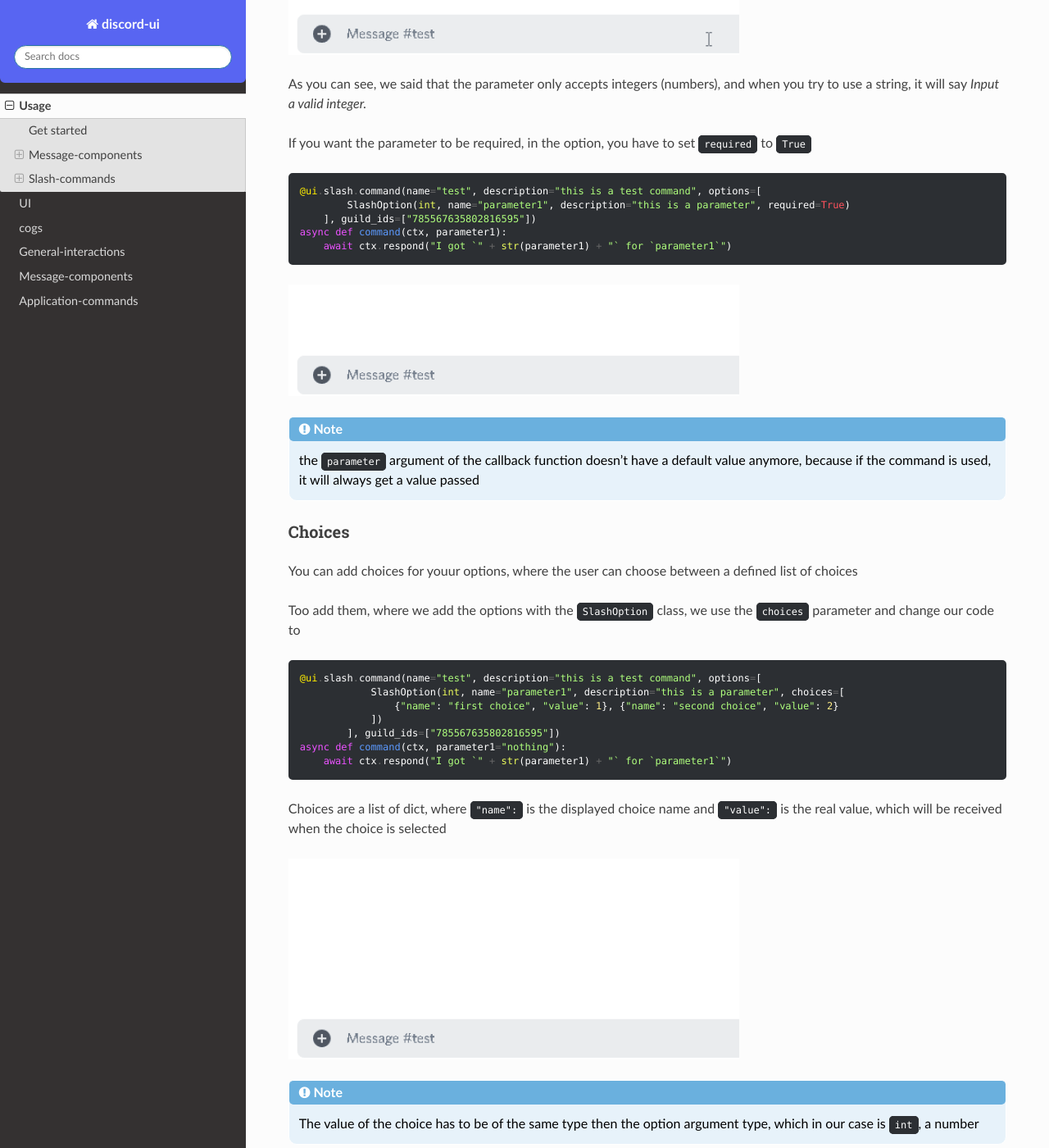
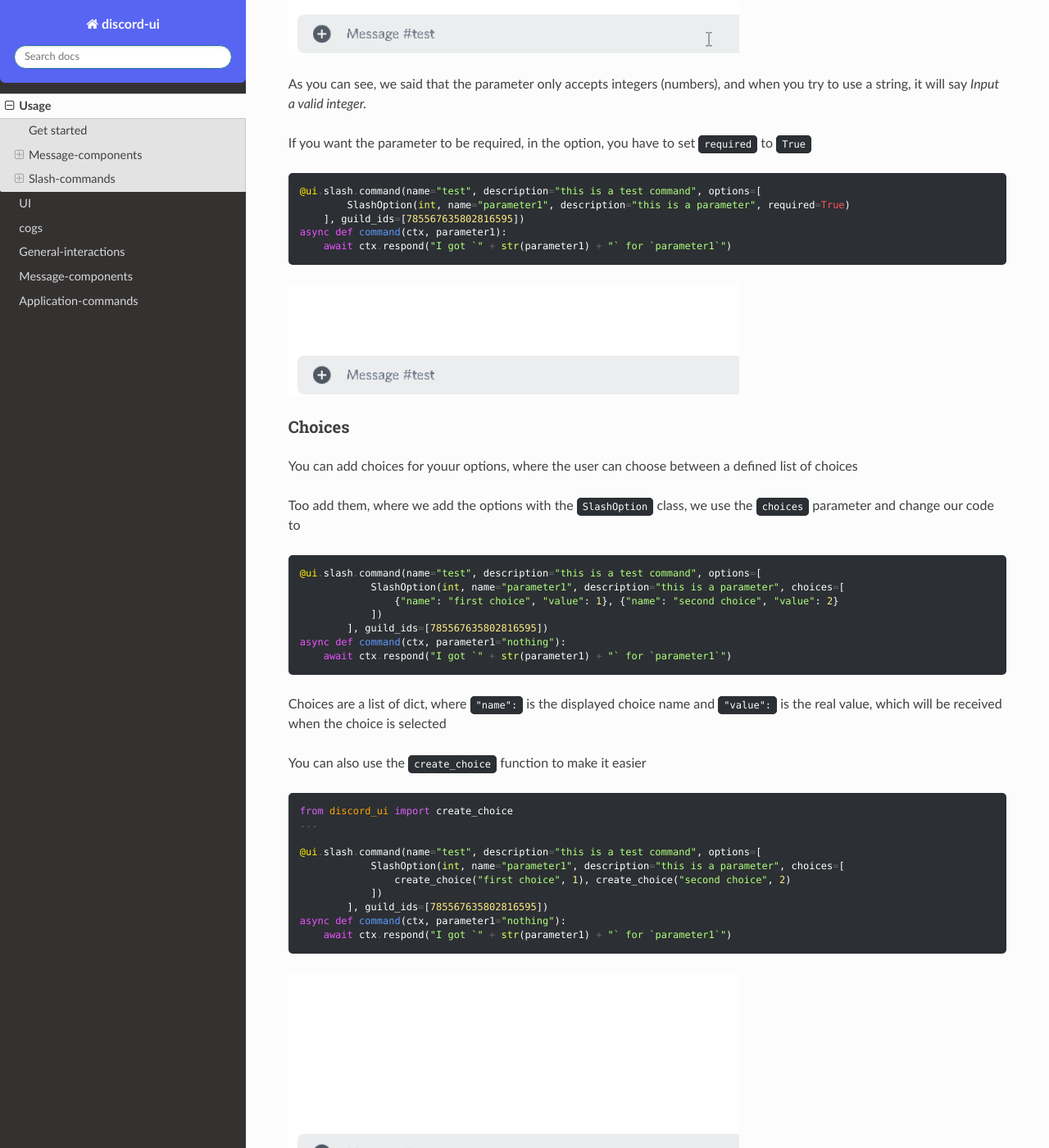
Before and after one commit to discord-py-ui/discord-ui, a Sphinx documentation site: the page built from docs/source/usage.rst, in a window 1280 px wide and 1400 px high, scrolled down 7524 px. Shown: the whole window at 82% size. Built offline with Sphinx 7.4.7 and the Read the Docs theme 2.0.0, drawn with Linux system fonts in a browser that asks for light colours; the version number could not be read and is left out; some of the changed text lies outside the part shown.

Commit message:
updated docs

```diff
--- a/docs/source/usage.rst
+++ b/docs/source/usage.rst
@@ -307,7 +307,7 @@ It acceps a list of :class:`~SlashOption`
 
     @ui.slash.command(name="test", description="this is a test command", options=[
             SlashOption(int, name="parameter1", description="this is a parameter")
-        ], guild_ids=["785567635802816595"])
+        ], guild_ids=[785567635802816595])
     async def command(ctx, parameter1="nothing"):
         await ctx.respond("I got `" + str(parameter1) + "` for `parameter1`")
 
@@ -344,17 +344,13 @@ If you want the parameter to be required, in the option, you have to set ``requi
 
     @ui.slash.command(name="test", description="this is a test command", options=[
             SlashOption(int, name="parameter1", description="this is a parameter", required=True)
-        ], guild_ids=["785567635802816595"])
+        ], guild_ids=[785567635802816595])
     async def command(ctx, parameter1):
         await ctx.respond("I got `" + str(parameter1) + "` for `parameter1`")
 
 .. image:: images/slash/test_param_options_required.gif
     :width: 550
 
-.. note::
-
-    the ``parameter`` argument of the callback function doesn't have a default value anymore,
-    because if the command is used, it will always get a value passed
 
 Choices
 ~~~~~~~~~~
@@ -370,12 +366,27 @@ Too add them, where we add the options with the :class:`~SlashOption` class, we
                 SlashOption(int, name="parameter1", description="this is a parameter", choices=[
                     {"name": "first choice", "value": 1}, {"name": "second choice", "value": 2}
                 ])
-            ], guild_ids=["785567635802816595"])
+            ], guild_ids=[785567635802816595])
     async def command(ctx, parameter1="nothing"):
         await ctx.respond("I got `" + str(parameter1) + "` for `parameter1`")
 
 Choices are a list of dict, where ``"name":`` is the displayed choice name and ``"value":`` is the real value,
 which will be received when the choice is selected
+
+You can also use the ``create_choice`` function to make it easier
+
+.. code-block::
+
+    from discord_ui import create_choice
+    ...
+
+    @ui.slash.command(name="test", description="this is a test command", options=[
+                SlashOption(int, name="parameter1", description="this is a parameter", choices=[
+                    create_choice("first choice", 1), create_choice("second choice", 2)
+                ])
+            ], guild_ids=[785567635802816595])
+    async def command(ctx, parameter1="nothing"):
+        await ctx.respond("I got `" + str(parameter1) + "` for `parameter1`")
 
 .. image:: images/slash/test_param_choices.gif
     :width: 550
@@ -402,7 +413,7 @@ If the default permission to ``False``, no one can use the command, if it's ``Tr
 
     @ui.slash.command(name="test", description="this is a test command", options=[
             SlashOption(int, name="parameter1", description="this is a parameter")
-        ], guild_ids=["785567635802816595"], default_permission=False)
+        ], guild_ids=[785567635802816595], default_permission=False)
     async def command(ctx, parameter1="nothing"):
         ...
 
@@ -444,6 +455,9 @@ Forbidden command
     :width: 1000
 
 
+You can later update the command permissions with the :meth:`~Slash.update_permissions` function.
+
+
 guild ids
 ~~~~~~~~~~~
 
@@ -453,7 +467,7 @@ To set the guilds where the command is useable, you need to set the ``guild_id``
 
 .. code-block::
 
-    @ui.slash.command(name="test", description="this is a test command", guild_ids=["785567635802816595"])
+    @ui.slash.command(name="test", description="this is a test command", guild_ids=[785567635802816595])
     async def command(ctx, parameter1="nothing"):
         ...
 
```
Also changed, not shown: other parts of docs/source/usage.rst (+2 -2 lines), README.md (+2 -2 lines), 7 other files.
